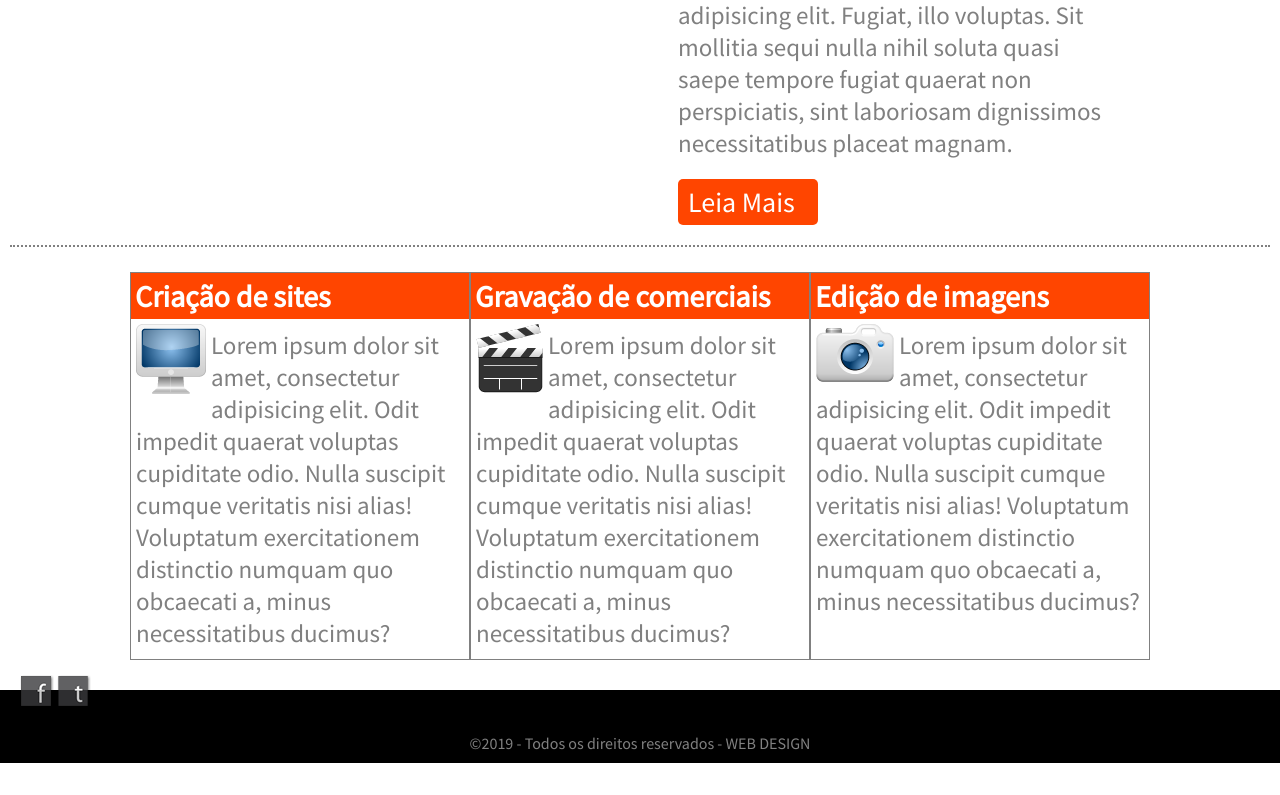
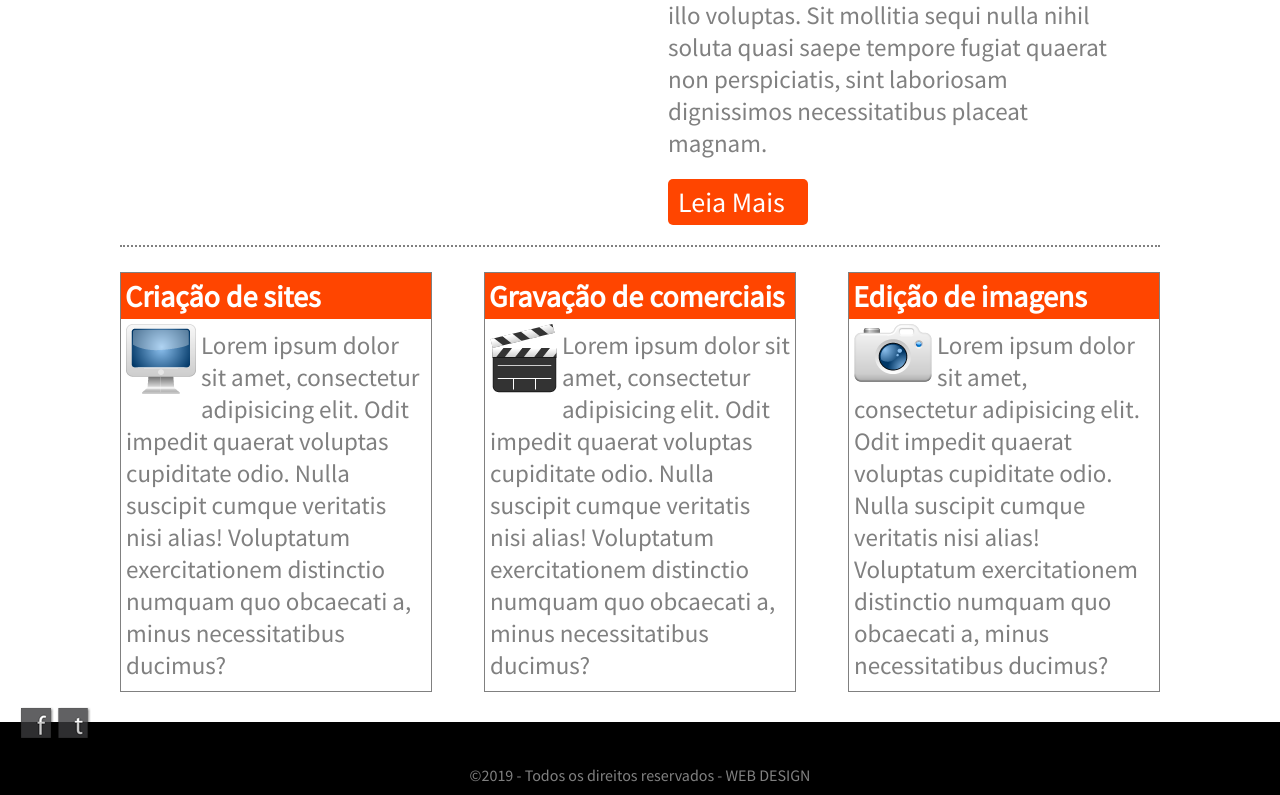
Before and after one commit to BrendaAngelimBeltrane/web-design-flexbox, a plain HTML site: page index.html in a window 1280 px wide. Shown: the part 521-1316 px from the top of the page. Before the commit the page ends 1284 px from the top, so only its background shows below. Drawn offline with Linux system fonts and the light colour scheme.

Commit message:
Atualizado 28/02/19

```diff
--- a/CSS/estilos.css
+++ b/CSS/estilos.css
@@ -60,10 +60,6 @@ header img {
 header i {
     color: white;
     font-size: 30px;
-}
-
-section {
-    margin: 0 10px;
 }
 
 #principal {
@@ -237,7 +233,7 @@ footer img {
         margin: 30px 100px 30px 0;
     }
 
-    section {
+    main {
         padding: 0 120px;
     }
 
@@ -255,9 +251,11 @@ footer img {
 
     #meio {
         flex-direction: row;
+        justify-content: space-between;
     }
 
-
-
+    .quadrados {
+        width: 30%;
+    }
 
 }
```
